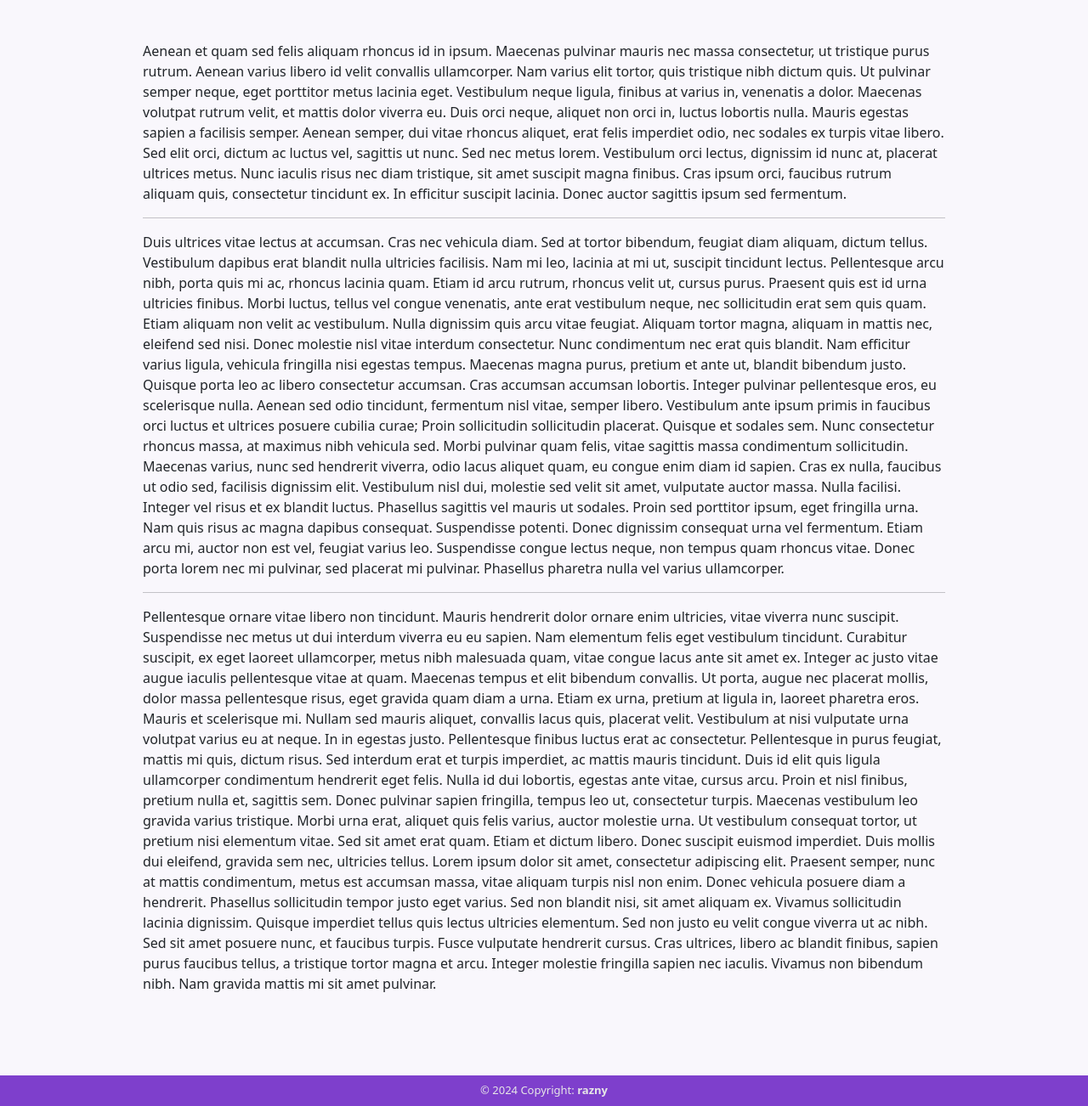
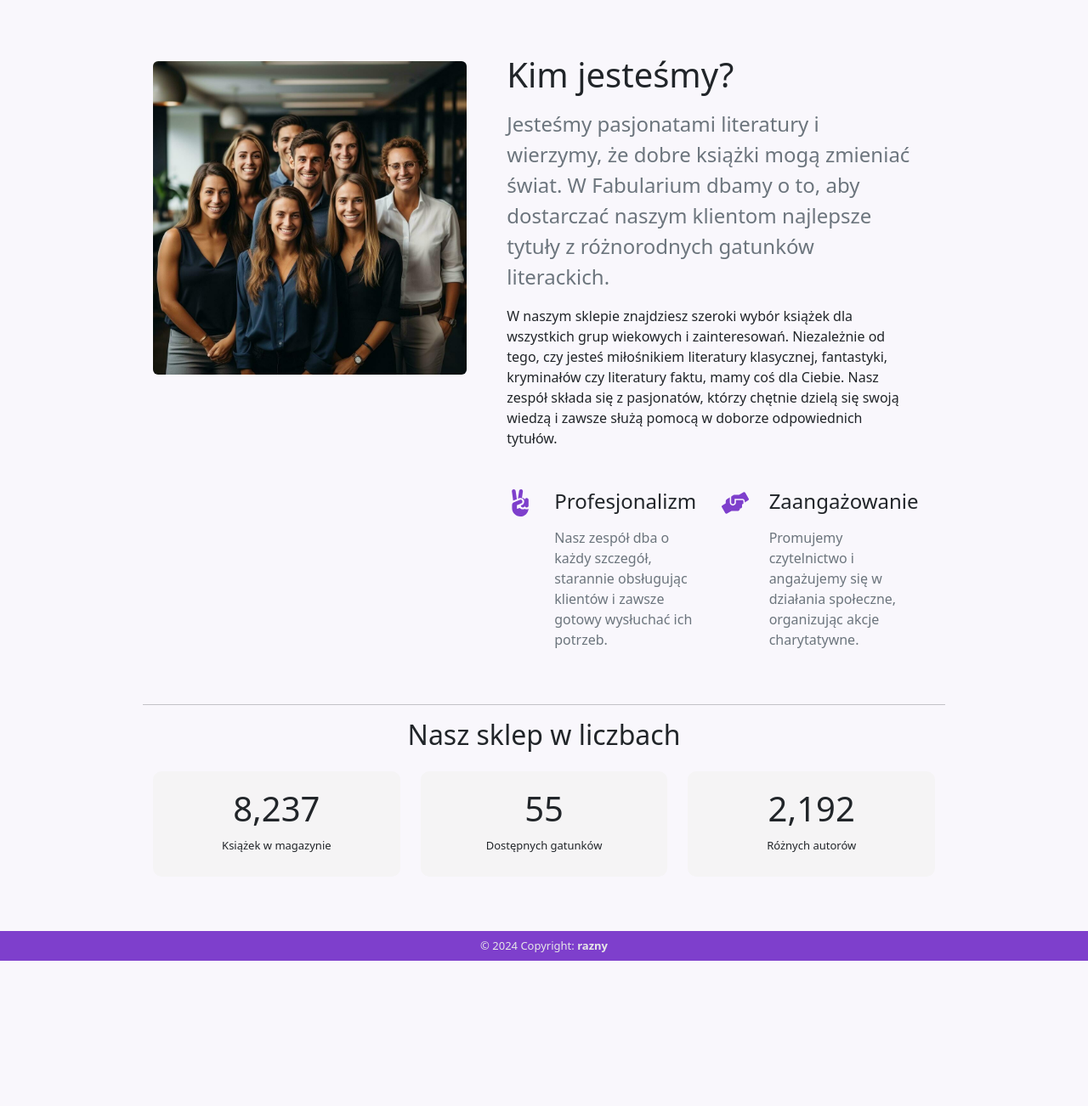
Before and after one commit to razny/fabularium, a PHP site: page /pages/o-nas.html in a window 1280 px wide. Shown: the part 104-1406 px from the top of the page at 85% size. After the commit the page ends 1235 px from the top, so only its background shows below. Run offline with PHP 8.4, Linux system fonts and the light colour scheme.

Commit message:
design about me page

```diff
--- a/pages/o-nas.html
+++ b/pages/o-nas.html
@@ -8,7 +8,7 @@
     <link rel="stylesheet" href="../styles/style.css" />
     <link rel="icon" type="image/x-icon" href="../images/favicon.svg">
     <title>Fabularium - o nas</title>
-
+    <script src="https://cdn.jsdelivr.net/npm/bootstrap@5.3.3/dist/js/bootstrap.bundle.min.js" integrity="sha384-YvpcrYf0tY3lHB60NNkmXc5s9fDVZLESaAA55NDzOxhy9GkcIdslK1eN7N6jIeHz" crossorigin="anonymous"></script>
   </head>
   <body class="bg">
     <header class="navbar navbar-expand-sm navbar-light bg-light sticky-top">
@@ -69,25 +69,82 @@
     </nav>
 
 <div class="d-flex align-items-center justify-content-center">
-<section class="my-5 px-2 w-75">
+<section class="my-3 px-2 w-75">
 
-    Aenean et quam sed felis aliquam rhoncus id in ipsum. Maecenas pulvinar mauris nec massa consectetur, ut tristique purus rutrum. Aenean varius libero id velit convallis ullamcorper. Nam varius elit tortor, quis tristique nibh dictum quis. Ut pulvinar semper neque, eget porttitor metus lacinia eget. Vestibulum neque ligula, finibus at varius in, venenatis a dolor. Maecenas volutpat rutrum velit, et mattis dolor viverra eu.
+  <section class="py-3 py-md-5 py-xl-8">
+    <div class="container">
+      <div class="row gy-3 gy-md-4 gy-lg-0 align-items-lg-center">
+        <div class="col-12 col-lg-6 col-xl-5 align-self-start">
+          <img class="img-fluid rounded mb-4 mt-2" src="../images/team.jpg" alt="">
+        </div>
+        <div class="col-12 col-lg-6 col-xl-7">
+          <div class="row justify-content-xl-center">
+            <div class="col-12 col-xl-11">
+              <h2 class="h1 mb-3">Kim jesteśmy?</h2>
+              <p class="lead fs-4 text-secondary mb-3">Jesteśmy pasjonatami literatury i wierzymy, że dobre książki mogą zmieniać świat. W Fabularium dbamy o to, aby dostarczać naszym klientom najlepsze tytuły z różnorodnych gatunków literackich.</p>
+              <p class="mb-5">W naszym sklepie znajdziesz szeroki wybór książek dla wszystkich grup wiekowych i zainteresowań. Niezależnie od tego, czy jesteś miłośnikiem literatury klasycznej, fantastyki, kryminałów czy literatury faktu, mamy coś dla Ciebie. Nasz zespół składa się z pasjonatów, którzy chętnie dzielą się swoją wiedzą i zawsze służą pomocą w doborze odpowiednich tytułów.</p>
+              <div class="row gy-4 gy-md-0 gx-xxl-5X">
+                <div class="col-12 col-md-6">
+                  <div class="d-flex">
+                    <div class="me-4 text-primary">
+                      <img src="../images/victory-motivation-icon.svg" alt="" class="icon" width="32" height="32">
+                    </div>
+                    <div>
+                      <h4 class="mb-3">Profesjonalizm</h4>
+                      <p class="text-secondary mb-0">Nasz zespół dba o każdy szczegół, starannie obsługując klientów i zawsze gotowy wysłuchać ich potrzeb.</p>
+                    </div>
+                  </div>
+                </div>
+                <div class="col-12 col-md-6">
+                  <div class="d-flex">
+                    <div class="me-4 text-primary">
+                      <img src="../images/hands-helping-icon.svg" alt="" class="icon" width="32" height="32">
+                    </div>
+                    <div>
+                      <h4 class="mb-3">Zaangażowanie</h4>
+                      <p class="text-secondary mb-0">Promujemy czytelnictwo i angażujemy się w działania społeczne, organizując akcje charytatywne.</p>
+                    </div>
+                  </div>
+                </div>
+              </div>
+            </div>
+          </div>
+        </div>
+      </div>
+    </div>
+  </section>
 
-    Duis orci neque, aliquet non orci in, luctus lobortis nulla. Mauris egestas sapien a facilisis semper. Aenean semper, dui vitae rhoncus aliquet, erat felis imperdiet odio, nec sodales ex turpis vitae libero. Sed elit orci, dictum ac luctus vel, sagittis ut nunc. Sed nec metus lorem. Vestibulum orci lectus, dignissim id nunc at, placerat ultrices metus. Nunc iaculis risus nec diam tristique, sit amet suscipit magna finibus. Cras ipsum orci, faucibus rutrum aliquam quis, consectetur tincidunt ex. In efficitur suscipit lacinia. Donec auctor sagittis ipsum sed fermentum.<hr>
+<hr>
+  <div class="container">
+    <div class="row">
+        <br/>
+       <div class="col text-center mb-3">
+      <h2>Nasz sklep w liczbach</h2>
+      </div>
 
-    Duis ultrices vitae lectus at accumsan. Cras nec vehicula diam. Sed at tortor bibendum, feugiat diam aliquam, dictum tellus. Vestibulum dapibus erat blandit nulla ultricies facilisis. Nam mi leo, lacinia at mi ut, suscipit tincidunt lectus. Pellentesque arcu nibh, porta quis mi ac, rhoncus lacinia quam. Etiam id arcu rutrum, rhoncus velit ut, cursus purus. Praesent quis est id urna ultricies finibus. Morbi luctus, tellus vel congue venenatis, ante erat vestibulum neque, nec sollicitudin erat sem quis quam. Etiam aliquam non velit ac vestibulum. Nulla dignissim quis arcu vitae feugiat. Aliquam tortor magna, aliquam in mattis nec, eleifend sed nisi. Donec molestie nisl vitae interdum consectetur. Nunc condimentum nec erat quis blandit. Nam efficitur varius ligula, vehicula fringilla nisi egestas tempus.
+    </div>
+      <div class="row text-center">
+            <div class="col">
+            <div class="counter">
+        <i class="fa fa-2x"></i>
+        <h2 class="timer count-title count-number" data-to="8237" data-speed="600"></h2>
+         <p class="count-text mb-3">Książek w magazynie</p>
+      </div>
+            </div>
+                <div class="col">
+                 <div class="counter">
+        <i class="fa fa-2x"></i>
+        <h2 class="timer count-title count-number" data-to="55" data-speed="600"></h2>
+        <p class="count-text mb-3">Dostępnych gatunków</p>
+      </div>
+                </div>
+                <div class="col">
+                    <div class="counter">
+        <i class="fa fa-2x"></i>
+        <h2 class="timer count-title count-number" data-to="2192" data-speed="600"></h2>
+        <p class="count-text mb-3">Różnych autorów</p>
+      </div></div>
 
-    Maecenas magna purus, pretium et ante ut, blandit bibendum justo. Quisque porta leo ac libero consectetur accumsan. Cras accumsan accumsan lobortis. Integer pulvinar pellentesque eros, eu scelerisque nulla. Aenean sed odio tincidunt, fermentum nisl vitae, semper libero. Vestibulum ante ipsum primis in faucibus orci luctus et ultrices posuere cubilia curae; Proin sollicitudin sollicitudin placerat. Quisque et sodales sem. Nunc consectetur rhoncus massa, at maximus nibh vehicula sed. Morbi pulvinar quam felis, vitae sagittis massa condimentum sollicitudin. Maecenas varius, nunc sed hendrerit viverra, odio lacus aliquet quam, eu congue enim diam id sapien. Cras ex nulla, faucibus ut odio sed, facilisis dignissim elit. Vestibulum nisl dui, molestie sed velit sit amet, vulputate auctor massa. Nulla facilisi.
-
-    Integer vel risus et ex blandit luctus. Phasellus sagittis vel mauris ut sodales. Proin sed porttitor ipsum, eget fringilla urna. Nam quis risus ac magna dapibus consequat. Suspendisse potenti. Donec dignissim consequat urna vel fermentum. Etiam arcu mi, auctor non est vel, feugiat varius leo. Suspendisse congue lectus neque, non tempus quam rhoncus vitae. Donec porta lorem nec mi pulvinar, sed placerat mi pulvinar. Phasellus pharetra nulla vel varius ullamcorper.<hr>
-
-    Pellentesque ornare vitae libero non tincidunt. Mauris hendrerit dolor ornare enim ultricies, vitae viverra nunc suscipit. Suspendisse nec metus ut dui interdum viverra eu eu sapien. Nam elementum felis eget vestibulum tincidunt. Curabitur suscipit, ex eget laoreet ullamcorper, metus nibh malesuada quam, vitae congue lacus ante sit amet ex. Integer ac justo vitae augue iaculis pellentesque vitae at quam. Maecenas tempus et elit bibendum convallis. Ut porta, augue nec placerat mollis, dolor massa pellentesque risus, eget gravida quam diam a urna. Etiam ex urna, pretium at ligula in, laoreet pharetra eros. Mauris et scelerisque mi. Nullam sed mauris aliquet, convallis lacus quis, placerat velit.
-
-    Vestibulum at nisi vulputate urna volutpat varius eu at neque. In in egestas justo. Pellentesque finibus luctus erat ac consectetur. Pellentesque in purus feugiat, mattis mi quis, dictum risus. Sed interdum erat et turpis imperdiet, ac mattis mauris tincidunt. Duis id elit quis ligula ullamcorper condimentum hendrerit eget felis. Nulla id dui lobortis, egestas ante vitae, cursus arcu. Proin et nisl finibus, pretium nulla et, sagittis sem.
-
-    Donec pulvinar sapien fringilla, tempus leo ut, consectetur turpis. Maecenas vestibulum leo gravida varius tristique. Morbi urna erat, aliquet quis felis varius, auctor molestie urna. Ut vestibulum consequat tortor, ut pretium nisi elementum vitae. Sed sit amet erat quam. Etiam et dictum libero. Donec suscipit euismod imperdiet. Duis mollis dui eleifend, gravida sem nec, ultricies tellus.
-
-    Lorem ipsum dolor sit amet, consectetur adipiscing elit. Praesent semper, nunc at mattis condimentum, metus est accumsan massa, vitae aliquam turpis nisl non enim. Donec vehicula posuere diam a hendrerit. Phasellus sollicitudin tempor justo eget varius. Sed non blandit nisi, sit amet aliquam ex. Vivamus sollicitudin lacinia dignissim. Quisque imperdiet tellus quis lectus ultricies elementum. Sed non justo eu velit congue viverra ut ac nibh. Sed sit amet posuere nunc, et faucibus turpis. Fusce vulputate hendrerit cursus. Cras ultrices, libero ac blandit finibus, sapien purus faucibus tellus, a tristique tortor magna et arcu. Integer molestie fringilla sapien nec iaculis. Vivamus non bibendum nibh. Nam gravida mattis mi sit amet pulvinar.
 </section>
 </div>
 
@@ -98,5 +155,108 @@
   </div>
 </footer>
 
+
+<script src="https://code.jquery.com/jquery-3.6.0.min.js"></script>
+<script>
+  (function ($) {
+	$.fn.countTo = function (options) {
+		options = options || {};
+
+		return $(this).each(function () {
+			// set options for current element
+			var settings = $.extend({}, $.fn.countTo.defaults, {
+				from:            $(this).data('from'),
+				to:              $(this).data('to'),
+				speed:           $(this).data('speed'),
+				refreshInterval: $(this).data('refresh-interval'),
+				decimals:        $(this).data('decimals')
+			}, options);
+
+			// how many times to update the value, and how much to increment the value on each update
+			var loops = Math.ceil(settings.speed / settings.refreshInterval),
+				increment = (settings.to - settings.from) / loops;
+
+			// references & variables that will change with each update
+			var self = this,
+				$self = $(this),
+				loopCount = 0,
+				value = settings.from,
+				data = $self.data('countTo') || {};
+
+			$self.data('countTo', data);
+
+			// if an existing interval can be found, clear it first
+			if (data.interval) {
+				clearInterval(data.interval);
+			}
+			data.interval = setInterval(updateTimer, settings.refreshInterval);
+
+			// initialize the element with the starting value
+			render(value);
+
+			function updateTimer() {
+				value += increment;
+				loopCount++;
+
+				render(value);
+
+				if (typeof(settings.onUpdate) == 'function') {
+					settings.onUpdate.call(self, value);
+				}
+
+				if (loopCount >= loops) {
+					// remove the interval
+					$self.removeData('countTo');
+					clearInterval(data.interval);
+					value = settings.to;
+
+					if (typeof(settings.onComplete) == 'function') {
+						settings.onComplete.call(self, value);
+					}
+				}
+			}
+
+			function render(value) {
+				var formattedValue = settings.formatter.call(self, value, settings);
+				$self.html(formattedValue);
+			}
+		});
+	};
+
+	$.fn.countTo.defaults = {
+		from: 0,               // the number the element should start at
+		to: 0,                 // the number the element should end at
+		speed: 1000,           // how long it should take to count between the target numbers
+		refreshInterval: 100,  // how often the element should be updated
+		decimals: 0,           // the number of decimal places to show
+		formatter: formatter,  // handler for formatting the value before rendering
+		onUpdate: null,        // callback method for every time the element is updated
+		onComplete: null       // callback method for when the element finishes updating
+	};
+
+	function formatter(value, settings) {
+		return value.toFixed(settings.decimals);
+	}
+}(jQuery));
+
+jQuery(function ($) {
+  // custom formatting example
+  $('.count-number').data('countToOptions', {
+	formatter: function (value, options) {
+	  return value.toFixed(options.decimals).replace(/\B(?=(?:\d{3})+(?!\d))/g, ',');
+	}
+  });
+
+  // start all the timers
+  $('.timer').each(count);
+
+  function count(options) {
+	var $this = $(this);
+	options = $.extend({}, options || {}, $this.data('countToOptions') || {});
+	$this.countTo(options);
+  }
+});
+</script>
+
 </body>
 </html>
--- a/pages/produkt.html
+++ b/pages/produkt.html
@@ -8,7 +8,6 @@
     <link rel="stylesheet" href="../styles/style.css" />
     <link rel="icon" type="image/x-icon" href="../images/favicon.svg">
     <title>Fabularium - o nas</title>
-
   </head>
   <body class="bg">
     <header class="navbar navbar-expand-sm navbar-light bg-light sticky-top">
--- a/styles/style.css
+++ b/styles/style.css
@@ -48,9 +48,6 @@ footer .text-body {
     padding: 0;
   }
 
-.img > .card {
-  background-color: red;
-}
   /**/
 
   /*
@@ -150,11 +147,9 @@ footer .text-body {
 .card:hover {
   box-shadow: 0 0 20px rgba(0, 0, 0, 0.2);
 }
-
-
 /* */
 
-h2 {
+section > h2 {
     width: 100%;
     text-align: center;
     border-bottom: 1px solid #828282;
@@ -164,10 +159,39 @@ h2 {
     font-size: 25px;
  }
 
- h2 span {
+section > h2 span {
      padding: 5px 20px;
      border-style: solid;
      border-width: 1px;
      border-color: #828282;
      background-color: rgb(255, 255, 255)!important;
  }
+
+ .counter {
+  background-color: rgb(245, 244, 245);
+  padding: 10px 0;
+  border-radius: 10px;
+}
+
+.count-title {
+  font-size: 40px;
+  font-weight: normal;
+  margin-top: 10px;
+  margin-bottom: 0;
+  text-align: center;
+}
+
+.count-text {
+  font-size: 13px;
+  font-weight: normal;
+  margin-top: 10px;
+  margin-bottom: 0;
+  text-align: center;
+}
+
+.fa-2x {
+  margin: 0 auto;
+  float: none;
+  display: table;
+  color: #4ad1e5;
+}
```
Also changed, not shown: pages/katalog.html (+10 -10 lines), images/goals-icon.svg (added), images/hands-helping-icon.svg (added), images/team.jpg (added), images/victory-motivation-icon.svg (added).
